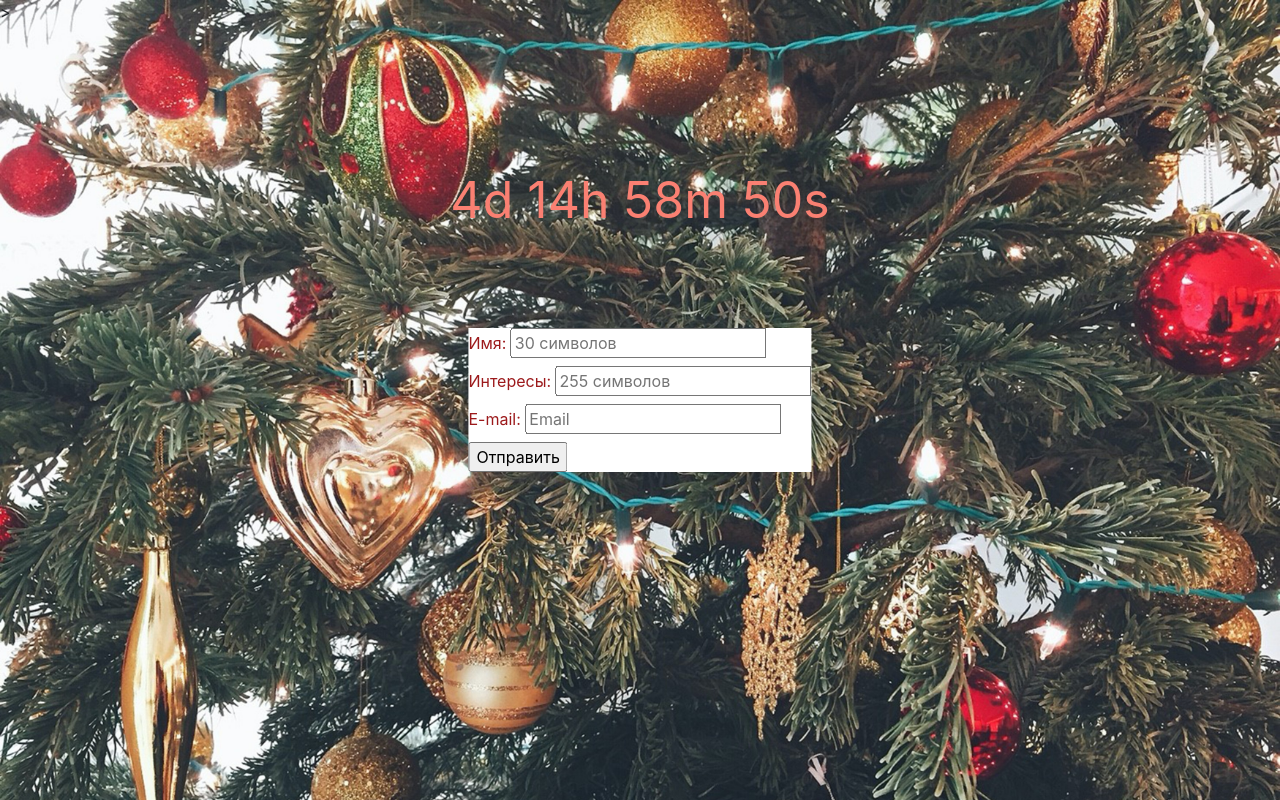
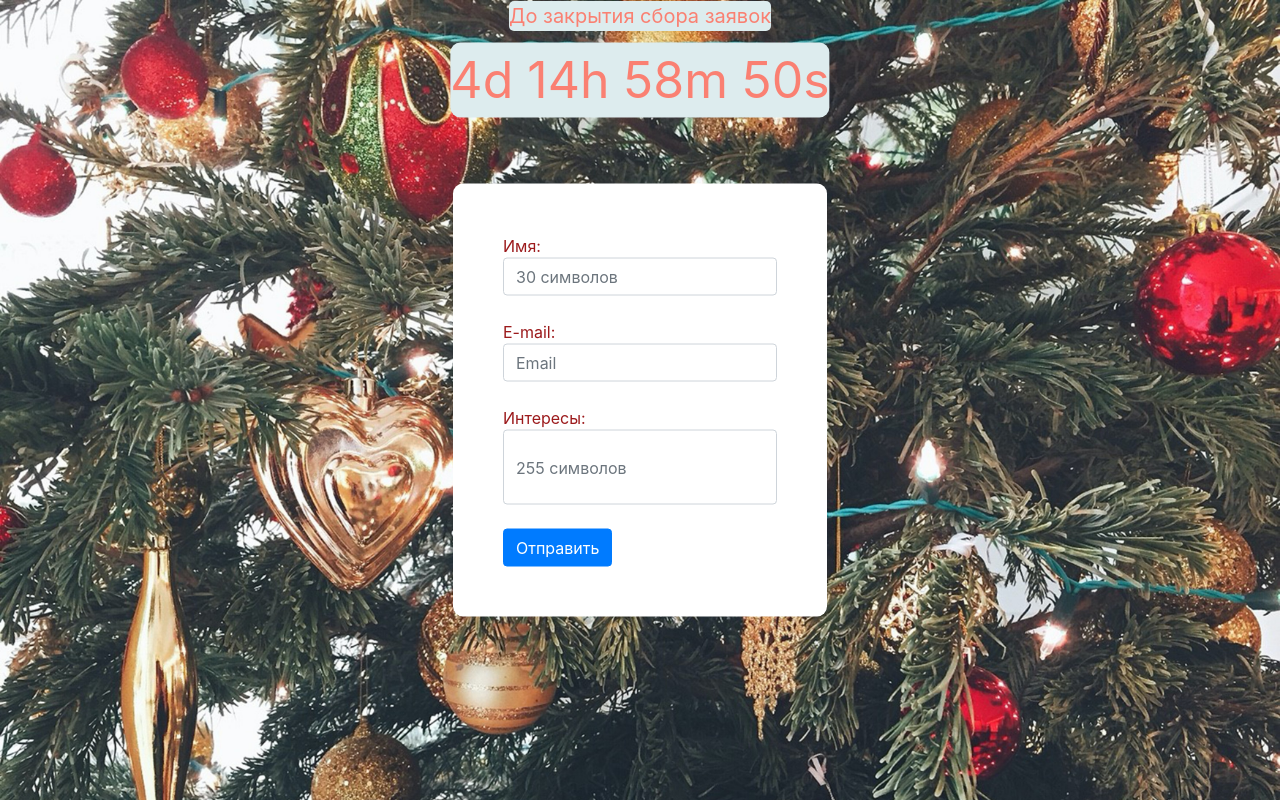
Before and after one commit to 13excite/secret-santa, a Flask app: page / in a window 1280 px wide. Run offline with Flask 2, Linux system fonts and the light colour scheme; some libraries are stand-ins or nearby versions.

Commit message:
Update static and template

```diff
--- a/santa/static/main.css
+++ b/santa/static/main.css
@@ -3,8 +3,7 @@ body {
     background-color: #cccccc;
     background-size: 100%;
 }
-
-h1, .main_form {
+ .main_form {
     position: absolute;
     top: 50%;
     left: 50%;
@@ -17,7 +16,34 @@ h1, .main_form {
     font-size: 50px;
     color: salmon;
     position: absolute;
-    top: 25%;
+    top: 10%;
     left: 50%;
     transform: translate(-50%, -50%);
+    background-color: #DDECEE;
+    border-radius: 10px;
+
 }
+.counter>p {
+    background-color: #DDECEE;
+    font-size: 20px;
+    color: salmon;
+    position: absolute;
+    top: 2%;
+    left: 50%;
+    transform: translate(-50%, -50%);
+    background-color: #DDECEE;
+    border-radius: 5px;
+}
+
+form {
+    padding: 50px;
+    border-radius: 10px;
+}
+
+.text_area {
+    height: 75px!important;
+}
+
+input[type=submit] {
+text-align: center;
+}
--- a/santa/templates/general.html
+++ b/santa/templates/general.html
@@ -19,18 +19,18 @@
 
     <title>Secret Santa</title>
 </head>
-<body>>
+<body>
     <header></header>
 
     <div class="container">
         <form action="/load" method="post" class="main_form" name="dataForm">
-            <div><label>Имя: <input type="text" required="required" placeholder="30 символов" name="name" onkeyup="allLetter(this)"></label></div>
-            <div><label>Интересы: <input type="text" placeholder="255 символов" required="required" name="interest" onkeyup="allLetter(this)"></label></div>
-            <div><label>E-mail: <input type="text"  placeholder="Email"required="required" name="email"></label></div>
-            <input type="submit" value="Отправить" onclick="allLetter(document.dataForm.name)">
+            <div class="form-group"><label>Имя: <input class="form-control" type="text" required="required" placeholder="30 символов" name="name" onkeyup="allLetter(this)"></label></div>
+            <div class="form-group"><label>E-mail: <input class="form-control" type="text" placeholder="Email"required="required" name="email"></label></div>
+            <div class="form-group"><label>Интересы: <input class="form-control text_area" type="text" placeholder="255 символов" required="required" name="interest" onkeyup="allLetter(this)"></label></div>
+            <input type="submit" class="btn btn-primary" value="Отправить" onclick="allLetter(document.dataForm.name)">
         </form>
 
-        <p id="countdown"></p>
+        <div class="counter"><p >До закрытия сбора заявок</p> <p id="countdown"></p></div>
 
 
         {% with messages = get_flashed_messages() %}
```
Lines whose indentation alone changed are shown as unchanged.
